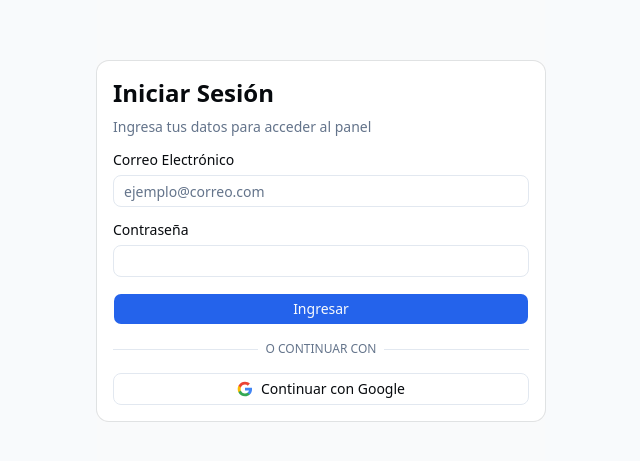
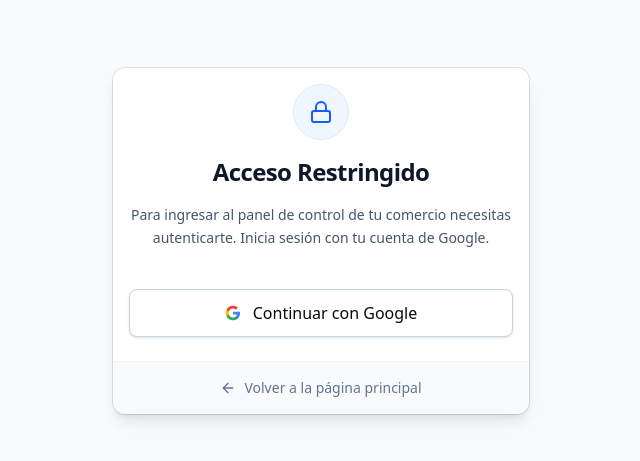
Before and after one commit to dgimenezdeveloper/chatbot-comercial, a Next.js app in the folder frontend/: page /login in a window 1280 px wide. Shown: the part 175-636 px from the top of the page, without its empty margins (319-959 px from the left). Built offline with nearby package versions, Linux system fonts and the light colour scheme.

Commit message:
refactor: new design for login page

```diff
--- a/frontend/src/app/(auth)/login/page.jsx
+++ b/frontend/src/app/(auth)/login/page.jsx
@@ -1,14 +1,20 @@
 "use client";
 
+import { useState } from "react";
 import { signIn } from "next-auth/react";
-import { useState } from "react";
-import { LoginForm } from "@/components/auth/login-form/login-form";
+import Link from "next/link";
+import { Lock, ArrowLeft, Loader2 } from "lucide-react";
+import { Button } from "@/components/ui/button/button";
+import {
+  Card,
+  CardContent,
+  CardDescription,
+  CardFooter,
+  CardHeader,
+  CardTitle,
+} from "@/components/ui/card/card";
 
 export default function LoginPage() {
-  const handleCredentialsSubmit = (e) => {
-    e.preventDefault();
-  };
-
   const [isGoogleLoading, setIsGoogleLoading] = useState(false);
 
   const handleGoogleSignIn = () => {
@@ -17,10 +23,71 @@ export default function LoginPage() {
   };
 
   return (
-    <LoginForm
-      onCredentialsSubmit={handleCredentialsSubmit}
-      onGoogleSignIn={handleGoogleSignIn}
-      isGoogleLoading={isGoogleLoading}
-    />
+    <div className="flex min-h-screen items-center justify-center bg-slate-50 p-4">
+      <Card className="w-full max-w-md border-slate-200 shadow-lg">
+        <CardHeader className="space-y-3 pb-4 text-center">
+          <div className="mx-auto flex h-14 w-14 items-center justify-center rounded-full border border-blue-100 bg-blue-50 text-blue-600">
+            <Lock className="h-6 w-6" />
+          </div>
+
+          <CardTitle className="text-2xl font-bold tracking-tight text-slate-900">
+            Acceso Restringido
+          </CardTitle>
+
+          <CardDescription className="text-sm leading-relaxed text-slate-600">
+            Para ingresar al panel de control de tu comercio necesitas
+            autenticarte. Inicia sesión con tu cuenta de Google.
+          </CardDescription>
+        </CardHeader>
+
+        <CardContent className="space-y-4 pt-2">
+          <Button
+            variant="outline"
+            onClick={handleGoogleSignIn}
+            disabled={isGoogleLoading}
+            className="flex h-12 w-full items-center justify-center gap-3 border-slate-300 text-base font-medium transition-colors hover:bg-slate-50 shadow-sm"
+          >
+            {isGoogleLoading ? (
+              <>
+                <Loader2 className="h-5 w-5 animate-spin text-slate-600" />
+                <span>Conectando con Google...</span>
+              </>
+            ) : (
+              <>
+                <svg className="h-5 w-5" viewBox="0 0 24 24">
+                  <path
+                    d="M22.56 12.25c0-.78-.07-1.53-.2-2.25H12v4.26h5.92c-.26 1.37-1.04 2.53-2.21 3.31v2.77h3.57c2.08-1.92 3.28-4.74 3.28-8.09z"
+                    fill="#4285F4"
+                  />
+                  <path
+                    d="M12 23c2.97 0 5.46-.98 7.28-2.66l-3.57-2.77c-.98.66-2.23 1.06-3.71 1.06-2.86 0-5.29-1.93-6.16-4.53H2.18v2.84C3.99 20.53 7.7 23 12 23z"
+                    fill="#34A853"
+                  />
+                  <path
+                    d="M5.84 14.09c-.22-.66-.35-1.36-.35-2.09s.13-1.43.35-2.09V7.06H2.18C1.43 8.55 1 10.22 1 12s.43 3.45 1.18 4.94l2.85-2.22.81-.63z"
+                    fill="#FBBC05"
+                  />
+                  <path
+                    d="M12 5.38c1.62 0 3.06.56 4.21 1.64l3.15-3.15C17.45 2.09 14.97 1 12 1 7.7 1 3.99 3.47 2.18 7.06l3.66 2.84c.87-2.6 3.3-4.52 6.16-4.52z"
+                    fill="#EA4335"
+                  />
+                </svg>
+                <span>Continuar con Google</span>
+              </>
+            )}
+          </Button>
+        </CardContent>
+
+        <CardFooter className="mt-2 flex flex-col items-center border-t border-slate-100 pt-4">
+          <Link
+            href="/"
+            className="inline-flex items-center gap-2 text-sm font-medium text-slate-500 transition-colors hover:text-slate-800"
+          >
+            <ArrowLeft className="h-4 w-4" />
+            Volver a la página principal
+          </Link>
+        </CardFooter>
+      </Card>
+    </div>
   );
 }
```
